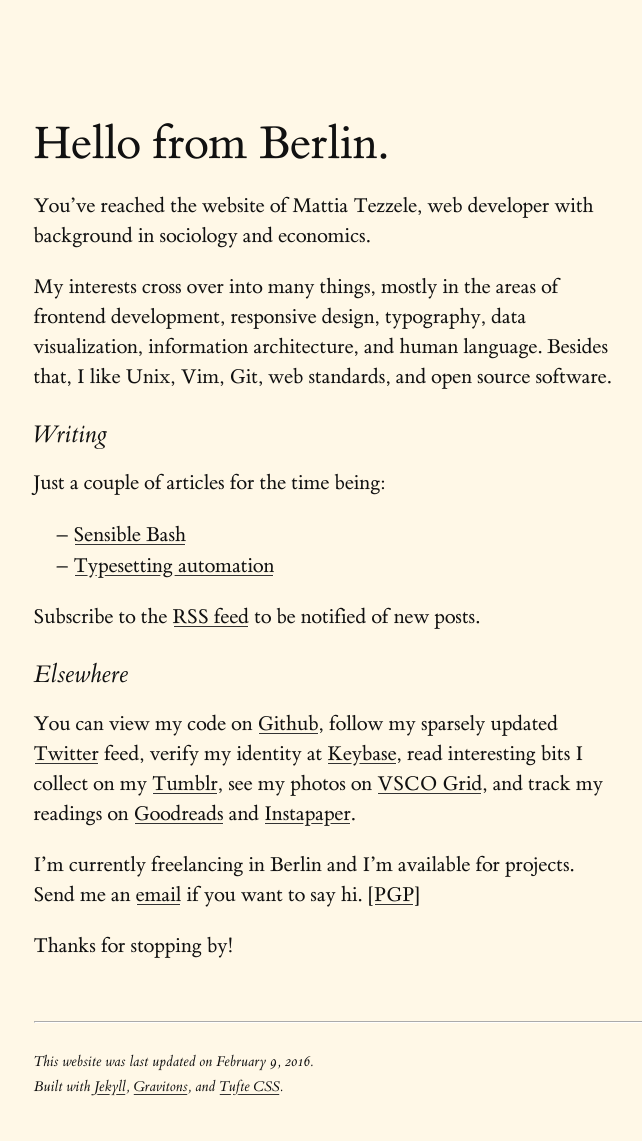
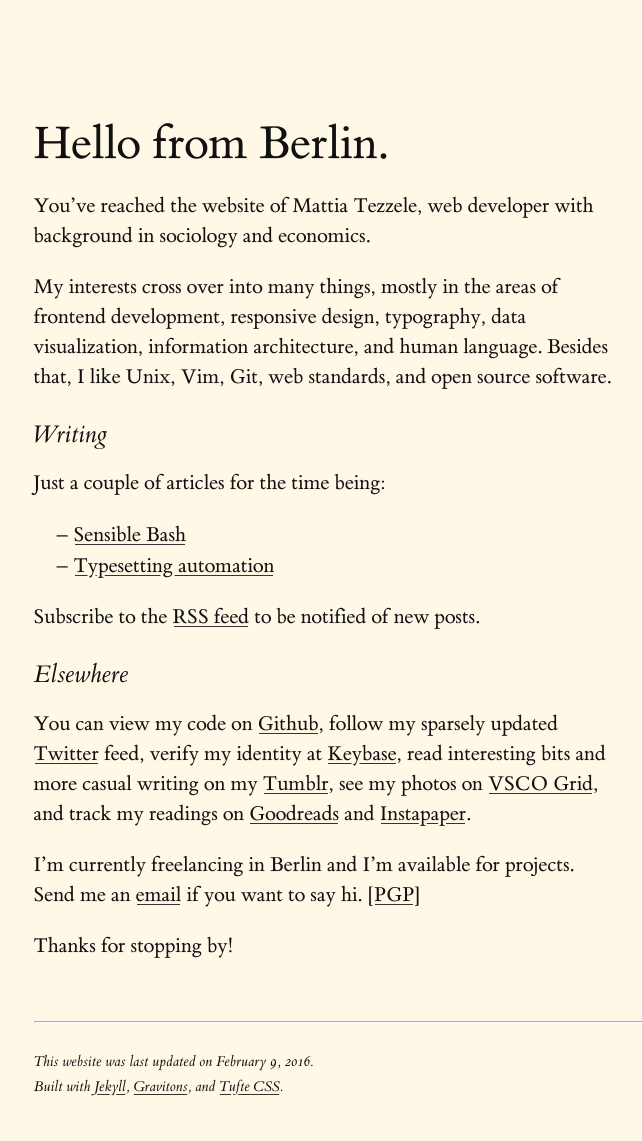
Before and after one commit to mrzool/mrzool.github.io, a Jekyll site: the page built from index.md, in a window 1280 px wide. Shown: the whole page, without its empty margins (284-926 px from the left). Built offline with Jekyll 4.4.1, drawn with Linux system fonts in a browser that asks for light colours.

Commit message:
Casual writing on Tumblr

```diff
--- a/index.md
+++ b/index.md
@@ -20,7 +20,7 @@ Subscribe to the [RSS feed](/feed.xml) to be notified of new posts.
 
 ### Elsewhere
 
-You can view my code on [Github](http://github.com/mrzool), follow my sparsely updated [Twitter](http://twitter.com/mrzool_) feed, verify my identity at [Keybase](https://keybase.io/zool), read interesting bits I collect on my [Tumblr](http://zoolnotes.tumblr.com), see my photos on [VSCO Grid](https://mrzool.vsco.co/), and track my readings on [Goodreads](http://www.goodreads.com/mrzool) and [Instapaper](https://www.instapaper.com/p/__zool).
+You can view my code on [Github](http://github.com/mrzool), follow my sparsely updated [Twitter](http://twitter.com/mrzool_) feed, verify my identity at [Keybase](https://keybase.io/zool), read interesting bits and more casual writing on my [Tumblr](http://zoolnotes.tumblr.com), see my photos on [VSCO Grid](https://mrzool.vsco.co/), and track my readings on [Goodreads](http://www.goodreads.com/mrzool) and [Instapaper](https://www.instapaper.com/p/__zool).
 
 I'm currently freelancing in Berlin and I'm available for projects. Send me an [email](mailto:info@mrzool.cc) if you want to say hi. [[PGP](https://keybase.io/zool/key.asc)]
 
```
